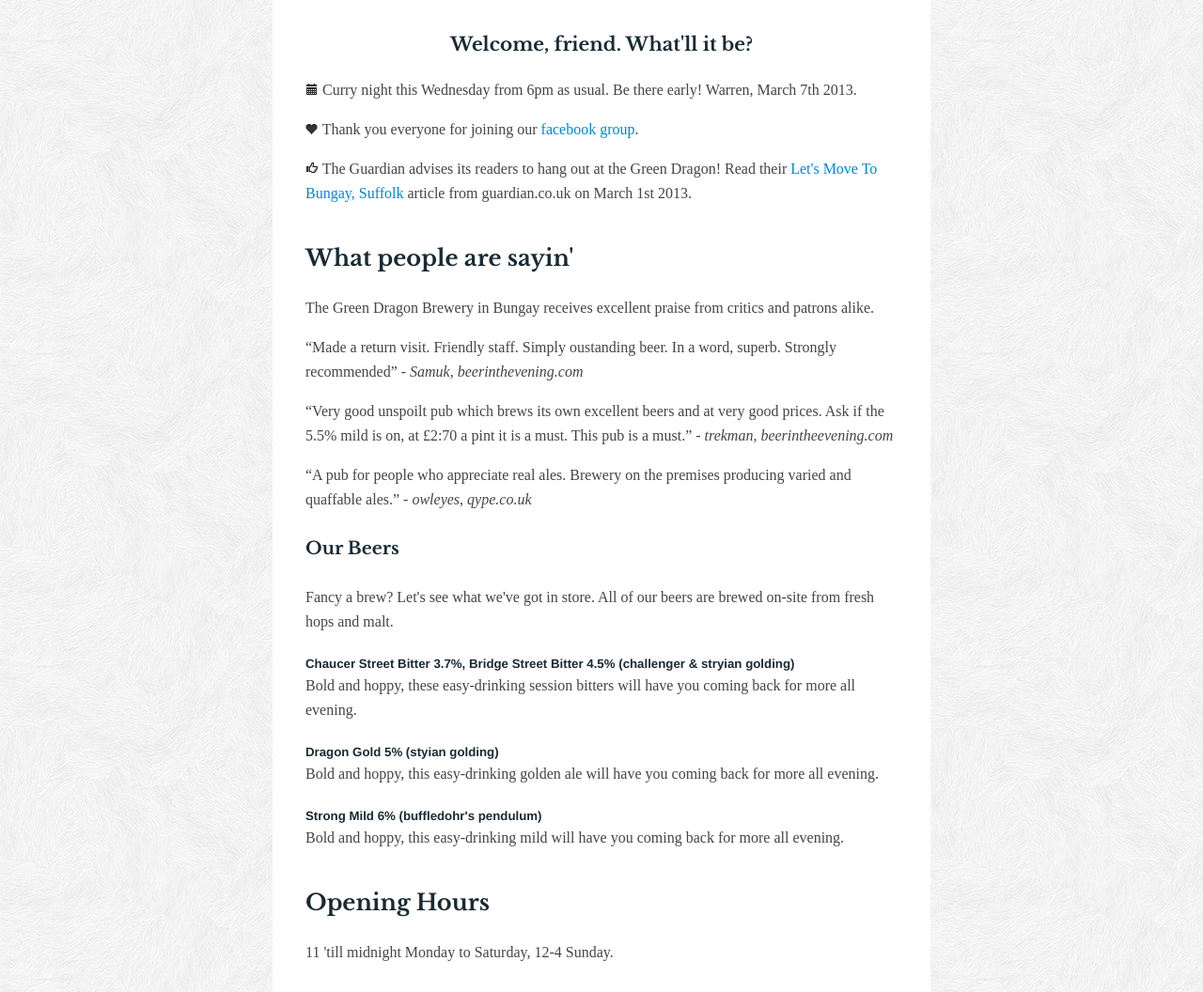
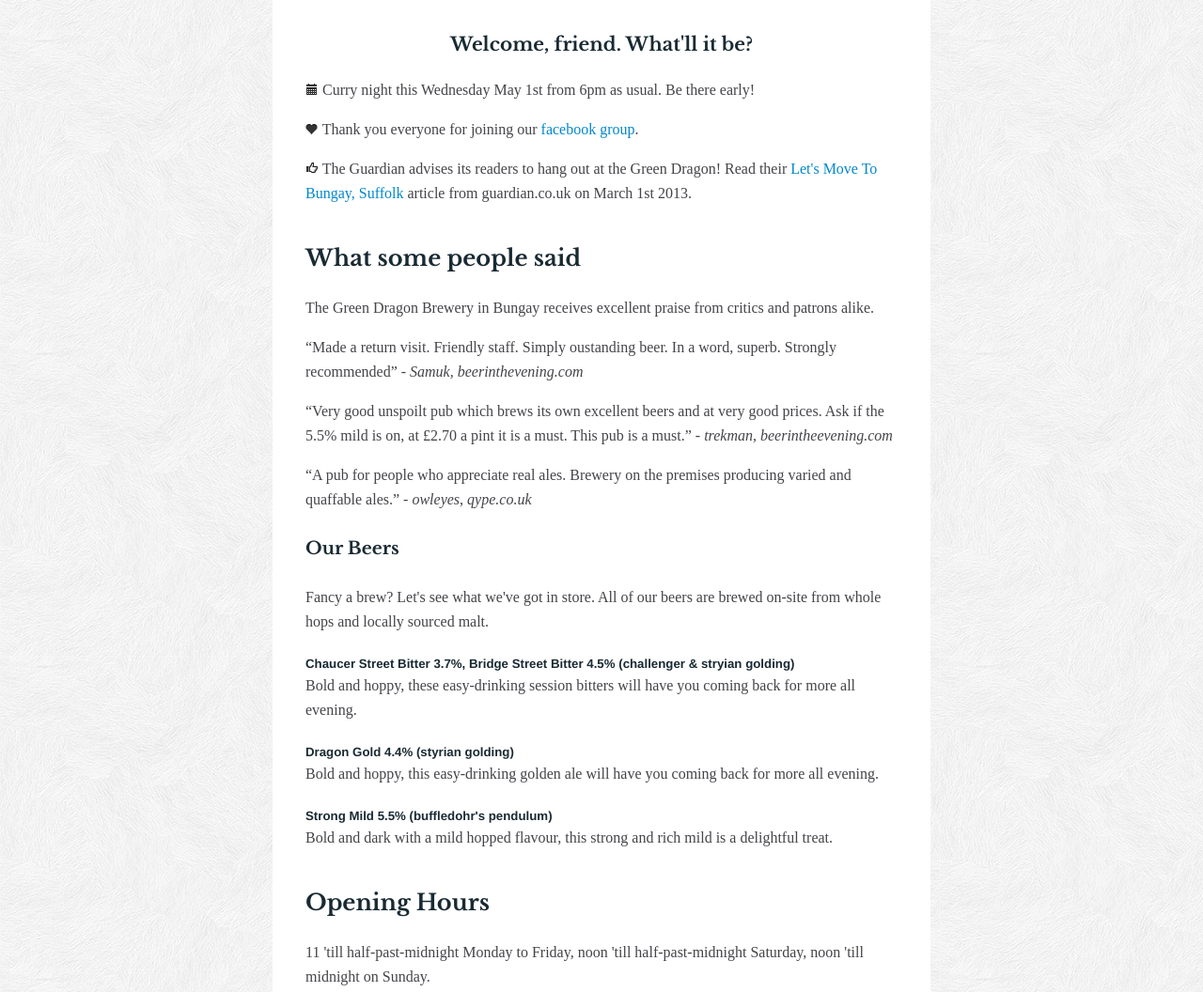
Before and after one commit to euoia/greendragonbungay.co.uk, a plain HTML site: page index.html in a window 1280 px wide. Shown: the part 300-1356 px from the top of the page at 94% size. Drawn offline with nearby package versions, Linux system fonts and the light colour scheme; a web font is replaced by a local one.

Commit message:
Fixed date. Improved copy. Fixed ABVs.

```diff
--- a/index.html
+++ b/index.html
@@ -46,27 +46,27 @@
 
             <div class="main wrapper clearfix">
                 <article>
-					<p><i class="icon-calendar"></i> Curry night this Wednesday from 6pm as usual. Be there early! Warren, March 7th 2013.</p>
+					<p><i class="icon-calendar"></i> Curry night this Wednesday May 1st from 6pm as usual. Be there early!</p>
 					<p><i class="icon-heart"></i> Thank you everyone for joining our <a href="http://www.facebook.com/groups/7147703686/">facebook group</a>.</p>
 					<p><i class="icon-thumbs-up"></i> The Guardian advises its readers to hang out at the Green Dragon! Read their <a href="http://www.guardian.co.uk/money/2013/mar/01/lets-move-to-bungay-suffolk">Let's Move To Bungay, Suffolk</a> article from guardian.co.uk on March 1st 2013.</p>
 
-					<h2>What people are sayin'</h2>
+					<h2>What some people said</h2>
 					<p>The Green Dragon Brewery in Bungay receives excellent praise from critics and patrons alike.</p>
 					<p>&ldquo;Made a return visit. Friendly staff. Simply oustanding beer. In a word, superb. Strongly recommended&rdquo; - <i>Samuk, beerinthevening.com</i></p>
-					<p>&ldquo;Very good unspoilt pub which brews its own excellent beers and at very good prices. Ask if the 5.5% mild is on, at £2:70 a pint it is a must. This pub is a must.&rdquo; - <i>trekman, beerintheevening.com</i></p>
+					<p>&ldquo;Very good unspoilt pub which brews its own excellent beers and at very good prices. Ask if the 5.5% mild is on, at £2.70 a pint it is a must. This pub is a must.&rdquo; - <i>trekman, beerintheevening.com</i></p>
 					<p>&ldquo;A pub for people who appreciate real ales. Brewery on the premises producing varied and quaffable ales.&rdquo; - <i>owleyes, qype.co.uk</i></p>
 
 					<h3>Our Beers</h3>
-					<p>Fancy a brew? Let's see what we've got in store. All of our beers are brewed on-site from fresh hops and malt.</p>
+					<p>Fancy a brew? Let's see what we've got in store. All of our beers are brewed on-site from whole hops and locally sourced malt.</p>
 					<h5>Chaucer Street Bitter 3.7%, Bridge Street Bitter 4.5%  (challenger & stryian golding)</h5>
 					<p>Bold and hoppy, these easy-drinking session bitters will have you coming back for more all evening.</p>
-					<h5>Dragon Gold 5% (styian golding)</h5>
+					<h5>Dragon Gold 4.4% (styrian golding)</h5>
 					<p>Bold and hoppy, this easy-drinking golden ale will have you coming back for more all evening.</p>
-					<h5>Strong Mild 6% (buffledohr's pendulum)</h5>
-					<p>Bold and hoppy, this easy-drinking mild will have you coming back for more all evening.</p>
+					<h5>Strong Mild 5.5% (buffledohr's pendulum)</h5>
+					<p>Bold and dark with a mild hopped flavour, this strong and rich mild is a delightful treat.</p>
 
 					<h2>Opening Hours</h2>
-					<p>11 'till midnight Monday to Saturday, 12-4 Sunday.</p>
+					<p>11 'till half-past-midnight Monday to Friday, noon 'till half-past-midnight Saturday, noon 'till midnight on Sunday.</p>
 
 					<h3>Locating Us</h3>
 					<p>Smack bang in the heart of sunny Bungay, you can find as at 29 Broad Street, Bungay, Suffolk, NR35 1EF.</p>
```
